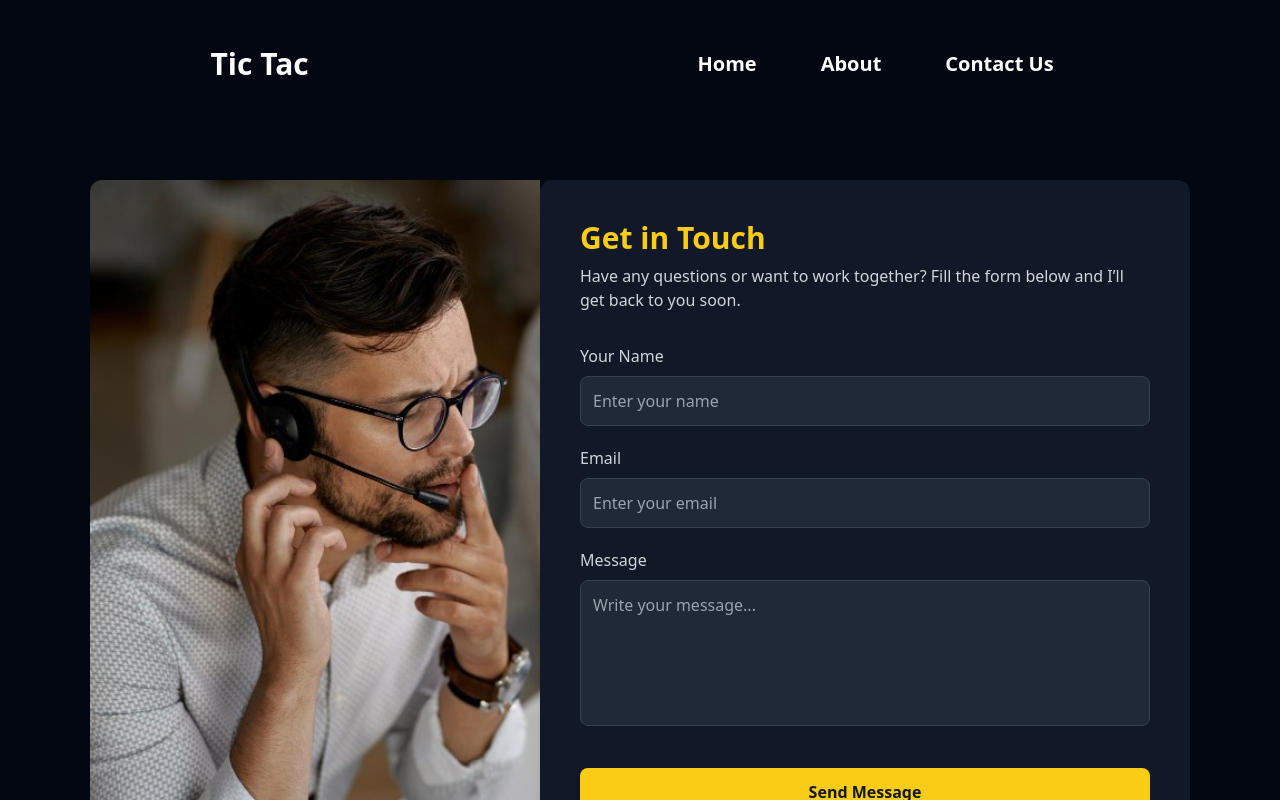
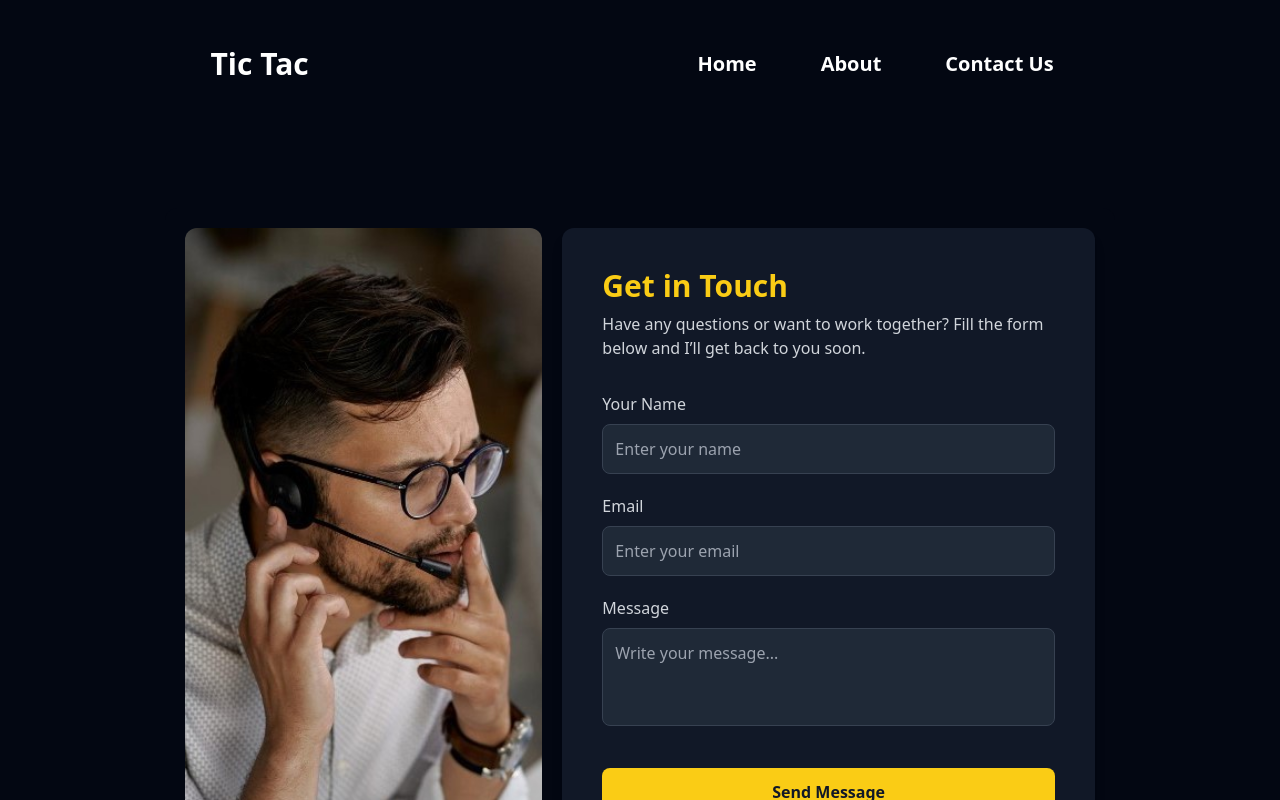
Before and after one commit to zouhairkahtal/TicTac, a React (Vite) app: page /contactUs in a window 1280 px wide. Shown: the top 800 px of the page. Built offline with nearby package versions, Linux system fonts and the light colour scheme.

Commit message:
ending the contact page

```diff
--- a/src/App.tsx
+++ b/src/App.tsx
@@ -1,13 +1,8 @@
 import { Layout } from "../src/layout";
-
 import { HomePage } from "../src/views/HomePage";
 import { createBrowserRouter, RouterProvider } from "react-router-dom";
 import { About } from "./views/AboutPage";
 import { ContactUs } from "./views/ContactUs";
-
-
-
-// import { RemoveBudgets } from "./views/RemoveBudgets";
 
 
 function App() {
--- a/src/views/ContactUs.tsx
+++ b/src/views/ContactUs.tsx
@@ -1,11 +1,9 @@
-import contactBg from "../assets/image/contactBG.jpg"
+import contactBg from "../assets/image/contactBG.jpg";
 export function ContactUs() {
-
-
   const backgroundStyle = {
 
     backgroundSize: "cover",
-  backgroundPosition: "left",
+
     backgroundImage: `url(${contactBg})`,
   };
 
@@ -13,30 +11,35 @@ export function ContactUs() {
     <>
       <div className="w-full  bg-gray-950 flex flex-col items-center justify-between text-white">
         {/* Contact Section */}
-        <div className="w-full h-[900px] flex justify-center items-center mt-20 mb-20">
-
+        <div className="w-full h-[900px] flex justify-center  mt-20 mb-20">
           <div className=" w-full h-[700px] flex justify-center">
-
-
-          <div className="flex justify-center bg-gray-950 rounded-xl overflow-hidden" >
-    <div className="w-[450px] h-full bg-red-400 "
-        style={backgroundStyle}>
+            <div className="flex justify-center bg-gray-950 rounded-xl overflow-hidden
+            max-[1750px]:w-[950px] max-[2000px]:w-[1200px] max-[1250px]:w-full w-[1250px] h-[700px] mt-32  p-5  max-[800px]:h-[700px]      gap-5
+            ">
+              <div
+                className="w-[450px] h-full bg-red-400 rounded-xl max-[810px]:w-[480px] max-[730px]:hidden "
+                style={backgroundStyle}
+              >
 
 
               </div>
 
-          <div className="w-[650px] h-full bg-gray-900 p-10 rounded-xl shadow-lg">
+              <div className="w-[650px] h-full bg-gray-900 p-10 max-[850px]:p-4 rounded-xl shadow-lg
+
+              ">
                 <h2 className="text-3xl font-bold mb-2 text-yellow-400">
                   Get in Touch
                 </h2>
                 <p className="text-gray-300 mb-8">
-              Have any questions or want to work together? Fill the form below
-              and I’ll get back to you soon.
+                  Have any questions or want to work together? Fill the form
+                  below and I’ll get back to you soon.
                 </p>
 
                 <form className="flex flex-col gap-5">
                   <div>
-                <label className="block text-gray-300 mb-2">Your Name</label>
+                    <label className="block text-gray-300 mb-2">
+                      Your Name
+                    </label>
                     <input
                       type="text"
                       placeholder="Enter your name"
@@ -45,7 +48,7 @@ export function ContactUs() {
                   </div>
 
                   <div>
-                <label className="block text-gray-300 mb-2">Email</label>
+                    <label className="block text-gray-300 mb-2 max-[930px]:mb-0">Email</label>
                     <input
                       type="email"
                       placeholder="Enter your email"
@@ -54,10 +57,10 @@ export function ContactUs() {
                   </div>
 
                   <div>
-                <label className="block text-gray-300 mb-2">Message</label>
+                    <label className="block text-gray-300 mb-2 max-[930px]:mb-1">Message</label>
                     <textarea
                       placeholder="Write your message..."
-                  rows={5}
+                      rows={3}
                       className="w-full p-3 rounded-lg bg-gray-800 border border-gray-700 focus:border-yellow-400 outline-none text-white resize-none"
                     />
                   </div>
@@ -70,11 +73,8 @@ export function ContactUs() {
                   </button>
                 </form>
               </div>
-
             </div>
           </div>
-
-
         </div>
 
         {/* Footer */}
```
Also changed, not shown: src/views/HomePage.tsx (+1 -6 lines), src/assets/image/contactBG.jpg. Lines whose indentation alone changed are shown as unchanged.
